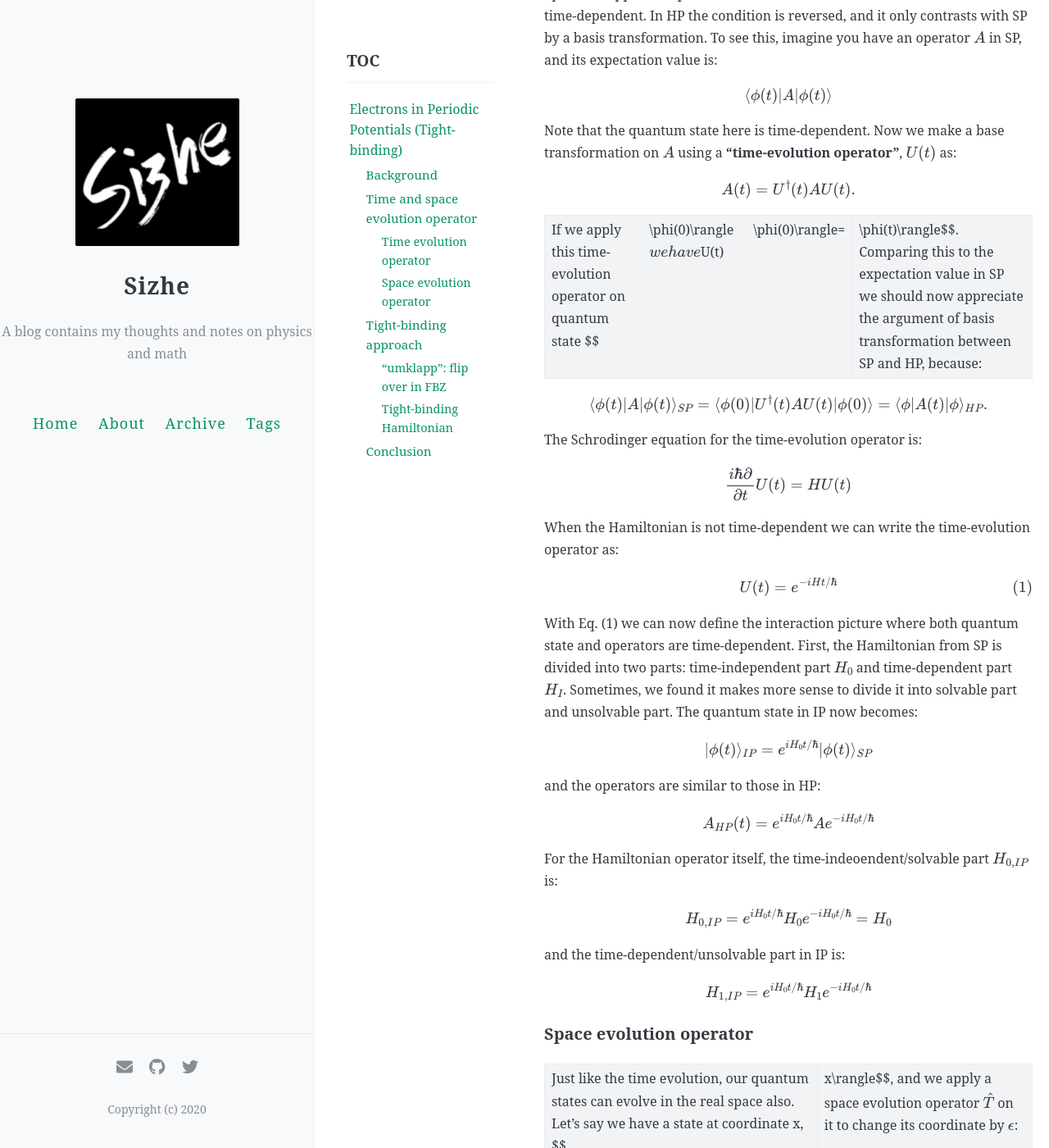
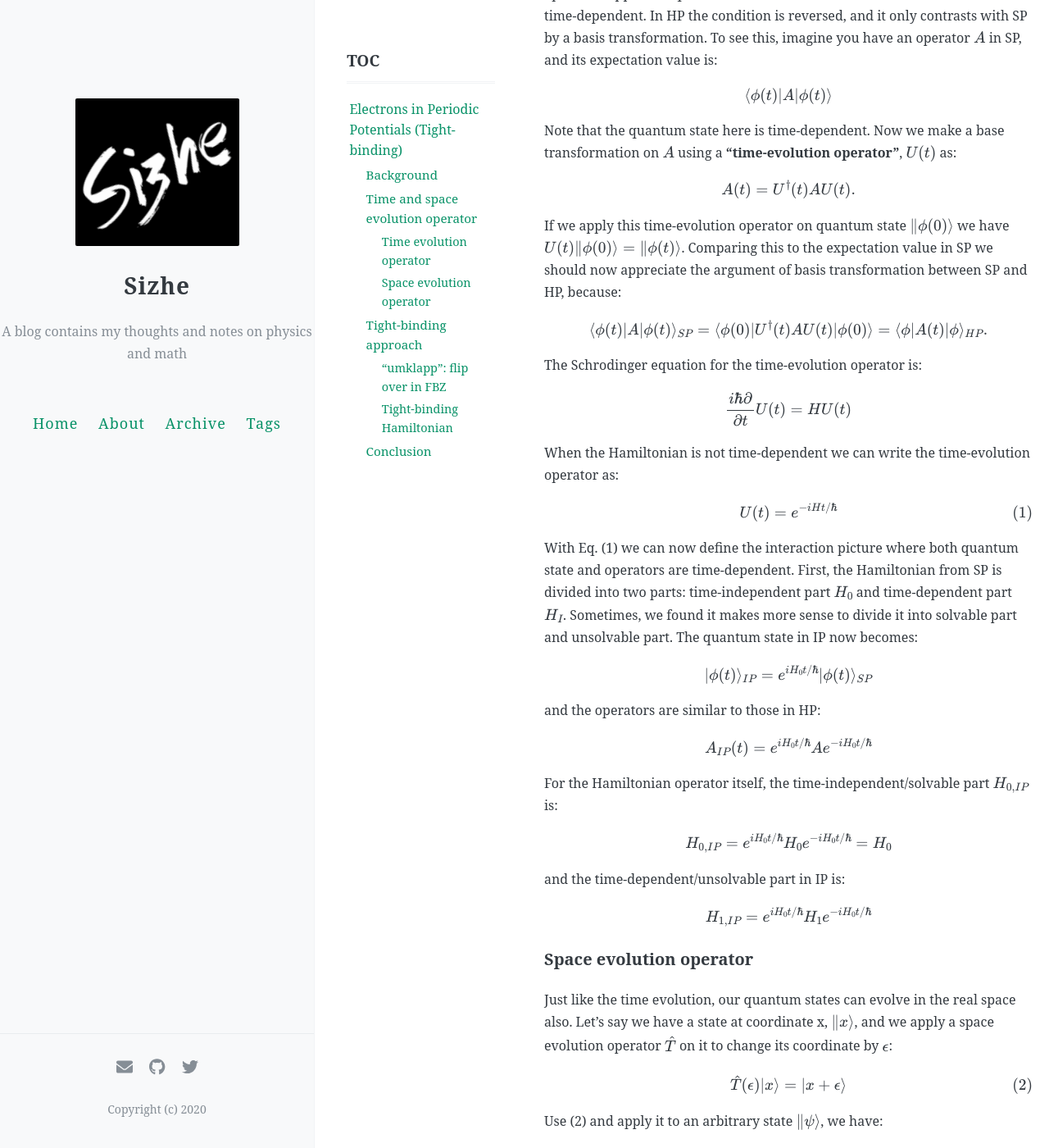
Before and after one commit to Lonitch/Lonitch.github.io, a Jekyll site: the page built from _posts/2020-05-28-Translational-Operator.md, in a window 1280 px wide and 1400 px high, scrolled down 668 px. Shown: the whole window at 82% size. Built offline with Jekyll 4.4.1, drawn with Linux system fonts in a browser that asks for light colours; formulas are drawn with MathJax 3; comment, search, counter and statistics services are not loaded; some of the changed text lies outside the part shown.

Commit message:
Update 2020-05-28-Translational-Operator.md

```diff
--- a/_posts/2020-05-28-Translational-Operator.md
+++ b/_posts/2020-05-28-Translational-Operator.md
@@ -30,7 +30,7 @@ $$
 A(t)=U^{\dagger}(t)AU(t).
 $$
 
-If we apply this time-evolution operator on quantum state $$|\phi(0)\rangle$$ we have $$U(t)|\phi(0)\rangle=|\phi(t)\rangle$$. Comparing this to the expectation value in SP we should now appreciate the argument of basis transformation between SP and HP, because:
+If we apply this time-evolution operator on quantum state $$\|\phi(0)\rangle$$ we have $$U(t)\|\phi(0)\rangle=\|\phi(t)\rangle$$. Comparing this to the expectation value in SP we should now appreciate the argument of basis transformation between SP and HP, because:
 
 $$
 \langle\phi(t)|A|\phi(t)\rangle_{SP}=\langle\phi(0)|U^{\dagger}(t)AU(t)|\phi(0)\rangle=\langle\phi|A(t)|\phi\rangle_{HP}.
@@ -57,10 +57,10 @@ $$
 and the operators are similar to those in HP:
 
 $$
-A_{HP}(t)=e^{iH_0t/\hbar}Ae^{-iH_0t/\hbar}
+A_{IP}(t)=e^{iH_0t/\hbar}Ae^{-iH_0t/\hbar}
 $$
 
-For the Hamiltonian operator itself, the time-indeoendent/solvable part $H_{0,IP}$ is:
+For the Hamiltonian operator itself, the time-independent/solvable part $H_{0,IP}$ is:
 
 $$
 H_{0,IP}=e^{iH_0t/\hbar}H_{0}e^{-iH_0t/\hbar}=H_0
@@ -74,13 +74,13 @@ $$
 
 ### Space evolution operator
 
-Just like the time evolution, our quantum states can evolve in the real space also. Let's say we have a state at coordinate x, $$|x\rangle$$, and we apply a space evolution operator $\hat{T}$ on it to change its coordinate by $\epsilon$:
+Just like the time evolution, our quantum states can evolve in the real space also. Let's say we have a state at coordinate x, $$\|x\rangle$$, and we apply a space evolution operator $\hat{T}$ on it to change its coordinate by $\epsilon$:
 
 $$
 \hat{T}(\epsilon)|x\rangle=|x+\epsilon\rangle\tag{2}
 $$
 
-Use (2) and apply it to an arbitrary state $$|\psi\rangle$$, we have:
+Use (2) and apply it to an arbitrary state $$\|\psi\rangle$$, we have:
 
 $$
 \begin{aligned}
@@ -246,6 +246,15 @@ H_{tb}|n ; \mathbf{k}\rangle&=E_{n}(\mathbf{k})|n ; \mathbf{k}\rangle\\
 E_{n}(\mathbf{k})&=\epsilon_{n}-t \sum_{\mathbf{R}_{i} \in \mathbf{R}} e^{i \mathbf{k} \cdot \mathbf{R}_{i}}
 \end{aligned}\tag{14}
 $$
+where the sum runs over all nearest neighbors of a given Bravais lattice point $\mathbf{R}$.To derive (14) we put (13) into (12) and make the variable transformation $$\mathbf{R^{\prime}=R_i-R_j}$$ to give
+
+$$
+\begin{aligned}
+H_{tb}|n ; \mathbf{k}\rangle&=\epsilon_n|n ; \mathbf{k}\rangle-t\sum_{\langle R_iR_j \rangle}e^{i\mathbf{k\cdot R_i}}|n ; \mathbf{R}_j\rangle\\
+&=\epsilon_n|n ; \mathbf{k}\rangle-t\sum_{\mathbf{R}^{\prime}=\mathbf{R}}\sum_{\mathbf{R}_j}e^{i\mathbf{k}(\mathbf{R^{\prime}+R_j})}|n;\mathbf{R}_j\rangle\\
+&=\epsilon_n|n ; \mathbf{k}\rangle-t\sum_{\mathbf{R}^{\prime}=\mathbf{R}}e^{i\mathbf{k\cdot}\mathbf{R^{\prime}}}|n;\mathbf{k}\rangle
+\end{aligned}
+$$
 
 For a one-dimensional lattice with spacing $a$, Eq. (14) becomes
 
@@ -267,7 +276,7 @@ $$
 
 which gives $$k_{y}=\pm k_{x} \pm \frac{\pi}{a}$$. The gray region in figure 1 below contains the occupied states in the 2D reciprocal lattice.
 <p align="center">
-  <img width="260" height="260" src="{{ site.url }}/images/occupied-state-FBZ.png">
+  <img width="260" height="260" src="{{ site.url }}/images/occupied-state-FBZ.PNG">
 </p>
 <p style="text-align: center;">Figure 1. Fermi “surface” (line) separating the occupied from non-occupied states of the first Brillouin zone of a square lattice, at half-filling, in the tightbinding approach</p>
 
```
Also changed, not shown: other parts of _posts/2020-05-28-Translational-Operator.md (+4 -4 lines).
